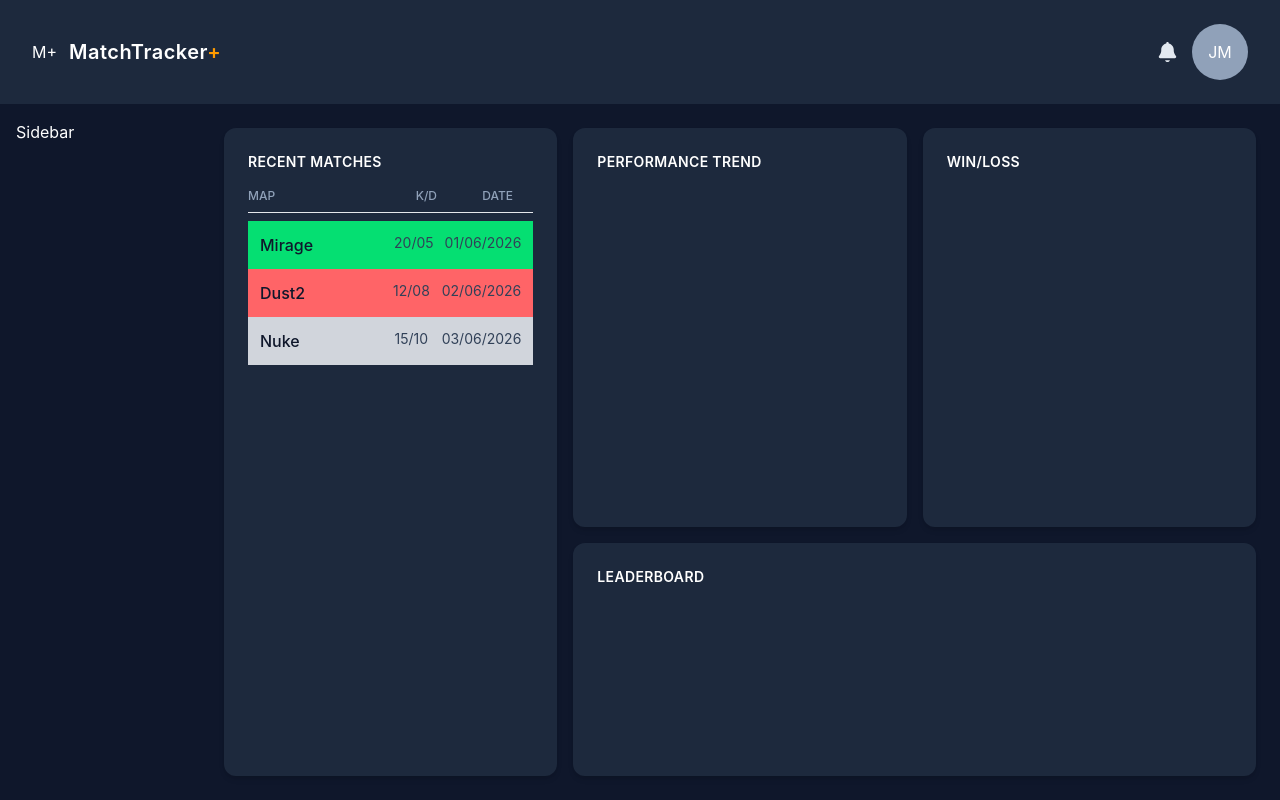
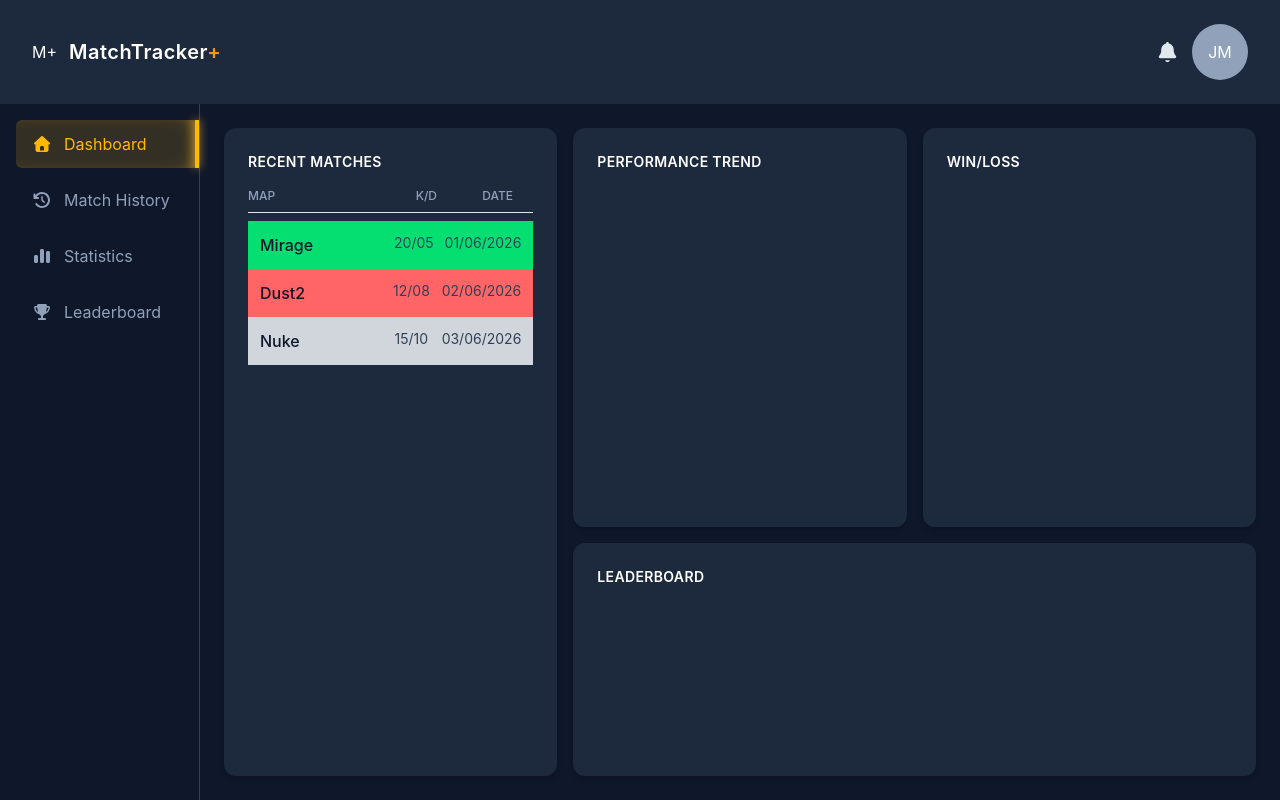
Before and after one commit to Juaopm/matchtracker-web, a React (Vite) app: page / in a window 1280 px wide. Built offline with nearby package versions, Linux system fonts and the light colour scheme.

Commit message:
feat: implementar navegação e estado visual da Sidebar

```diff
--- a/src/components/Sidebar.tsx
+++ b/src/components/Sidebar.tsx
@@ -1,5 +1,38 @@
+import { FontAwesomeIcon } from "@fortawesome/react-fontawesome";
+import {
+  faHouse,
+  faClockRotateLeft,
+  faChartSimple,
+  faTrophy,
+} from "@fortawesome/free-solid-svg-icons";
+
+const menuItems = [
+  { label: "Dashboard", icon: faHouse, active: true },
+  { label: "Match History", icon: faClockRotateLeft, active: false },
+  { label: "Statistics", icon: faChartSimple, active: false },
+  { label: "Leaderboard", icon: faTrophy, active: false },
+];
+
 function Sidebar() {
-  return <aside className="w-50 bg-slate-900 p-4 text-white">Sidebar</aside>;
+  return (
+    <aside className="w-50 border-r border-slate-700 bg-slate-900 py-4 text-white">
+      <nav className="flex flex-col gap-2 pl-4">
+        {menuItems.map((item) => (
+          <button
+            type="button"
+            key={item.label}
+            className={`relative flex w-full items-center gap-3 rounded-md px-4 py-3 transition-colors duration-200 ${item.active ? "bg-amber-400/15 text-amber-400 shadow-[inset_-12px_0_20px_-12px_rgba(251,191,36,0.7)]" : "text-slate-400 hover:bg-slate-800 hover:text-slate-200"}`}
+          >
+            <FontAwesomeIcon icon={item.icon} />
+            {item.label}
+            {item.active && (
+              <span className="absolute right-0 top-0 h-full w-1 bg-amber-400 shadow-[0_0_10px_rgba(251,191,36,0.9)]" />
+            )}
+          </button>
+        ))}
+      </nav>
+    </aside>
+  );
 }
 
 export default Sidebar;
--- a/src/pages/Dashboard.tsx
+++ b/src/pages/Dashboard.tsx
@@ -39,7 +39,7 @@ function Dashboard() {
   return (
     <div className="bg-slate-900 flex min-h-screen flex-col">
       {/*Header */}
-      <Header title="MatchTracker+" />
+      <Header />
 
       <div className="flex flex-1">
         {/* Sidebar */}
```
